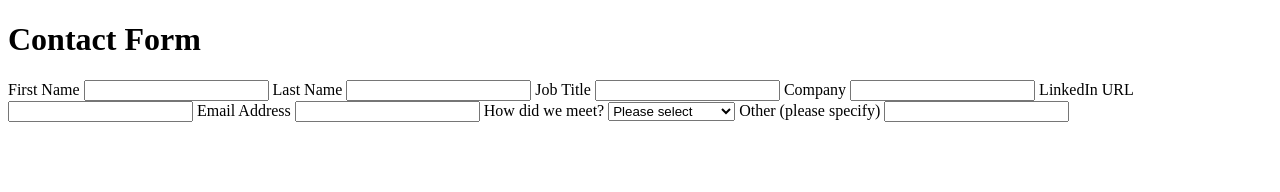
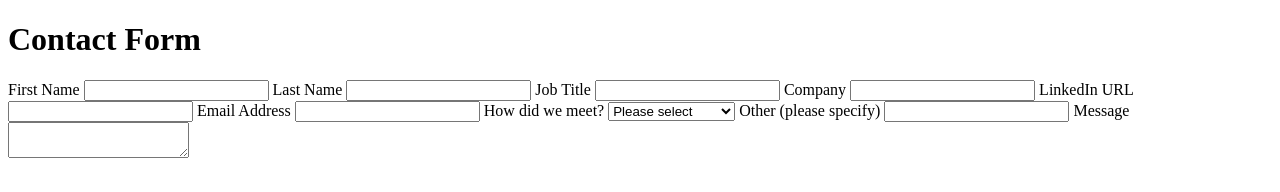
Before and after one commit to Toshia000/contact-form, a website: page views/contact-form.html in a window 1280 px wide. Drawn offline with Linux system fonts and the light colour scheme.

Commit message:
Add text area for message

```diff
--- a/views/contact-form.html
+++ b/views/contact-form.html
@@ -38,6 +38,9 @@
 
     <label for="other-contact-method">Other (please specify)</label>
     <input type="text" id="other-contact-method" name="other-contact-method">
+
+    <label for="message">Message</label>
+    <textarea id="message" name="message"></textarea>
   </form>
 </body>
 </html>
```
